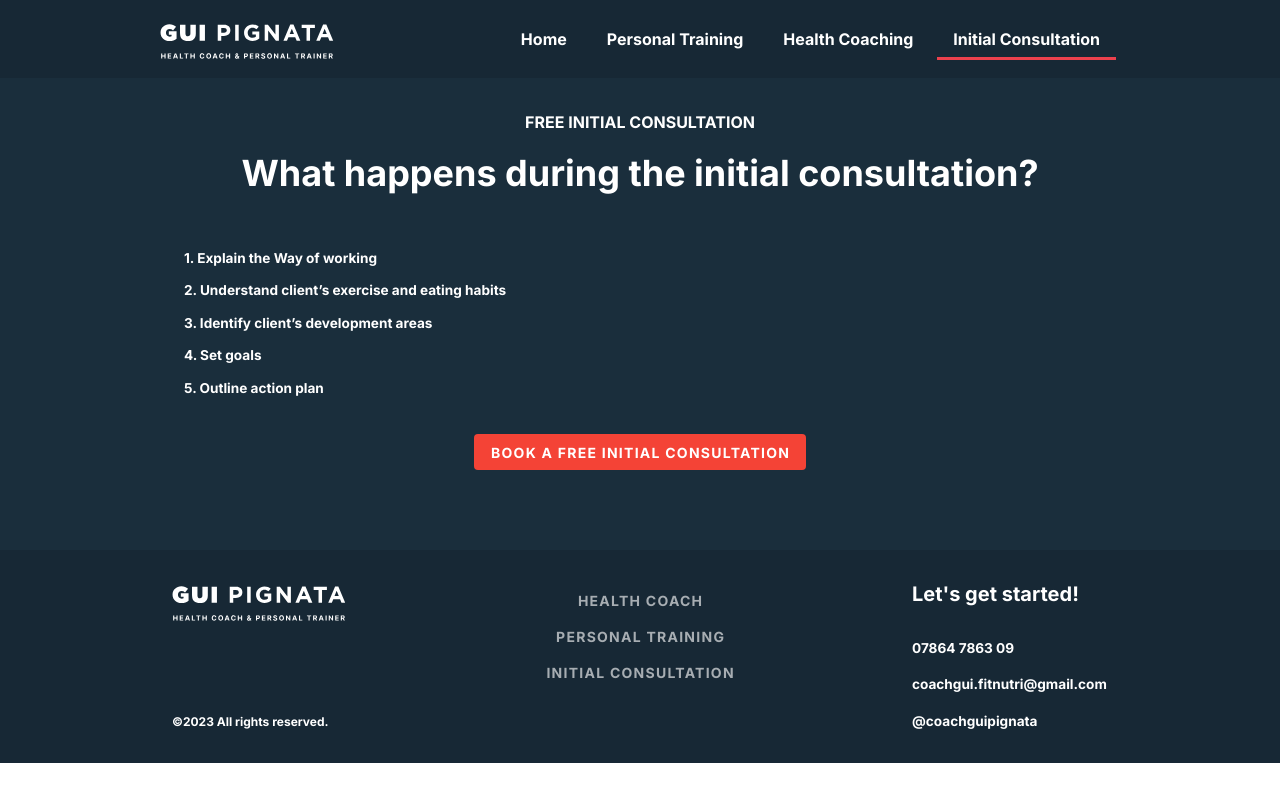
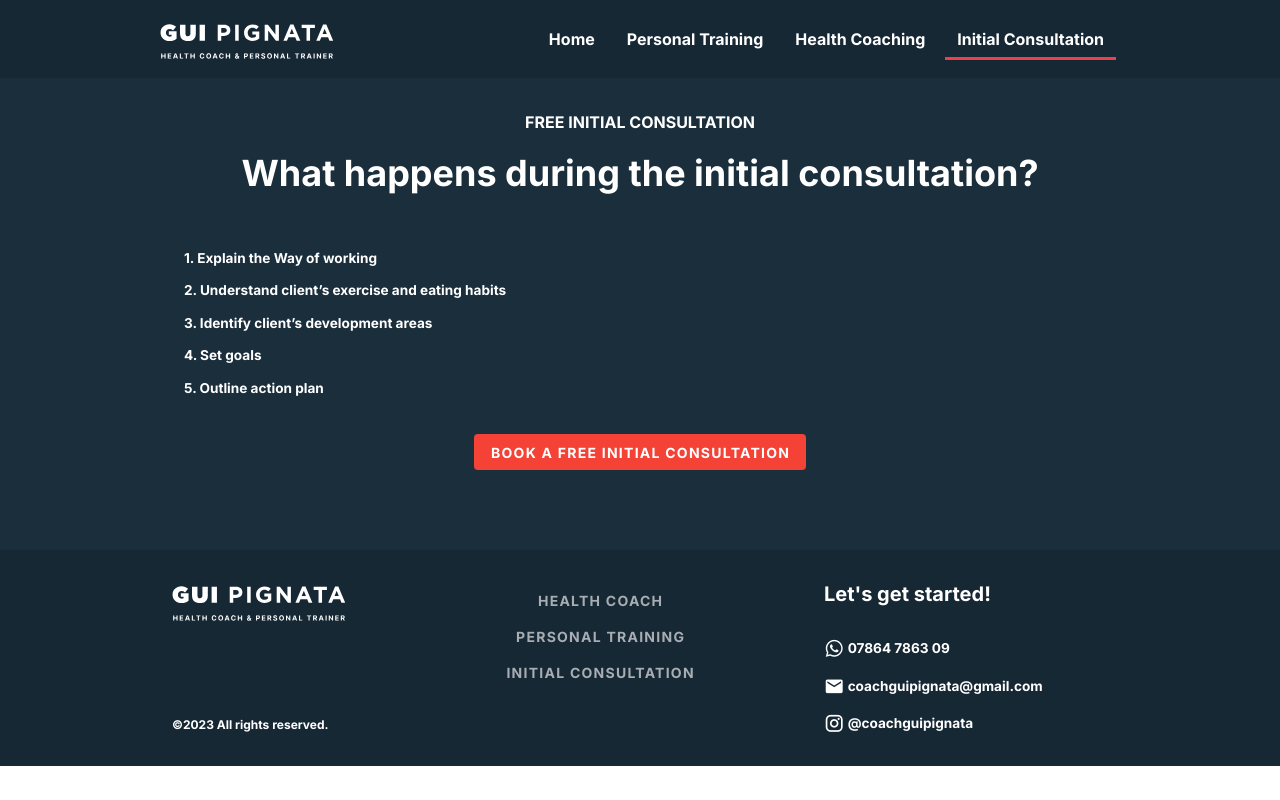
Before and after one commit to gayarabello/guilherme-pignata, a Vue app: page /#/initial-consultation in a window 1280 px wide. Built offline with nearby package versions, Linux system fonts and the light colour scheme.

Commit message:
fix(GUI-4): add/fix links

```diff
--- a/src/components/BaseFooter.vue
+++ b/src/components/BaseFooter.vue
@@ -22,11 +22,20 @@
           >Initial Consultation</v-btn
         >
       </v-col>
-      <v-col cols="12" md="3" class="pl-8">
+      <v-col cols="12" md="4" class="pl-6">
         <h3 class="mb-8">Let's get started!</h3>
-        <h5>07864 7863 09</h5>
-        <h5 class="my-4 mx-none">coachgui.fitnutri@gmail.com</h5>
-        <h5>@coachguipignata</h5>
+        <h5><v-icon>mdi-whatsapp</v-icon> 07864 7863 09</h5>
+
+        <h5 class="my-4 mx-none">
+          <v-icon>mdi-email</v-icon> coachguipignata@gmail.com
+        </h5>
+
+        <a href="http://www.instagram.com/coachguipignata" target="_blank">
+        <h5>
+          <v-icon>mdi-instagram</v-icon>
+            @coachguipignata
+          </h5>
+        </a>
         <h6 class="mt-12 mobile">©2023 All rights reserved.</h6>
       </v-col>
     </v-row>
--- a/src/components/NavigationBar.vue
+++ b/src/components/NavigationBar.vue
@@ -25,12 +25,12 @@
           <img :src="logo" alt="logo" height="40" />
         </div>
         <div class="flex align-baseline">
-          <router-link to="/">Home</router-link>
-          <router-link to="/service/personal-training"
+          <router-link class="py-2 px-3 mx-1" to="/">Home</router-link>
+          <router-link class="py-2 px-3 mx-1" to="/service/personal-training"
             >Personal Training</router-link
           >
-          <router-link to="/service/health-coach">Health Coaching</router-link>
-          <router-link to="/initial-consultation"
+          <router-link class="py-2 px-3 mx-1" to="/service/health-coach">Health Coaching</router-link>
+          <router-link class="py-2 px-3 mx-1" to="/initial-consultation"
             >Initial Consultation</router-link
           >
         </div>
--- a/src/css/_utility.scss
+++ b/src/css/_utility.scss
@@ -25,8 +25,6 @@ a {
   color: white;
   text-decoration: none;
   font-weight: 700;
-  padding: 0.5rem 1rem;
-  margin: 0 0.25rem;
 }
 
 .router-link-exact-active {
```
